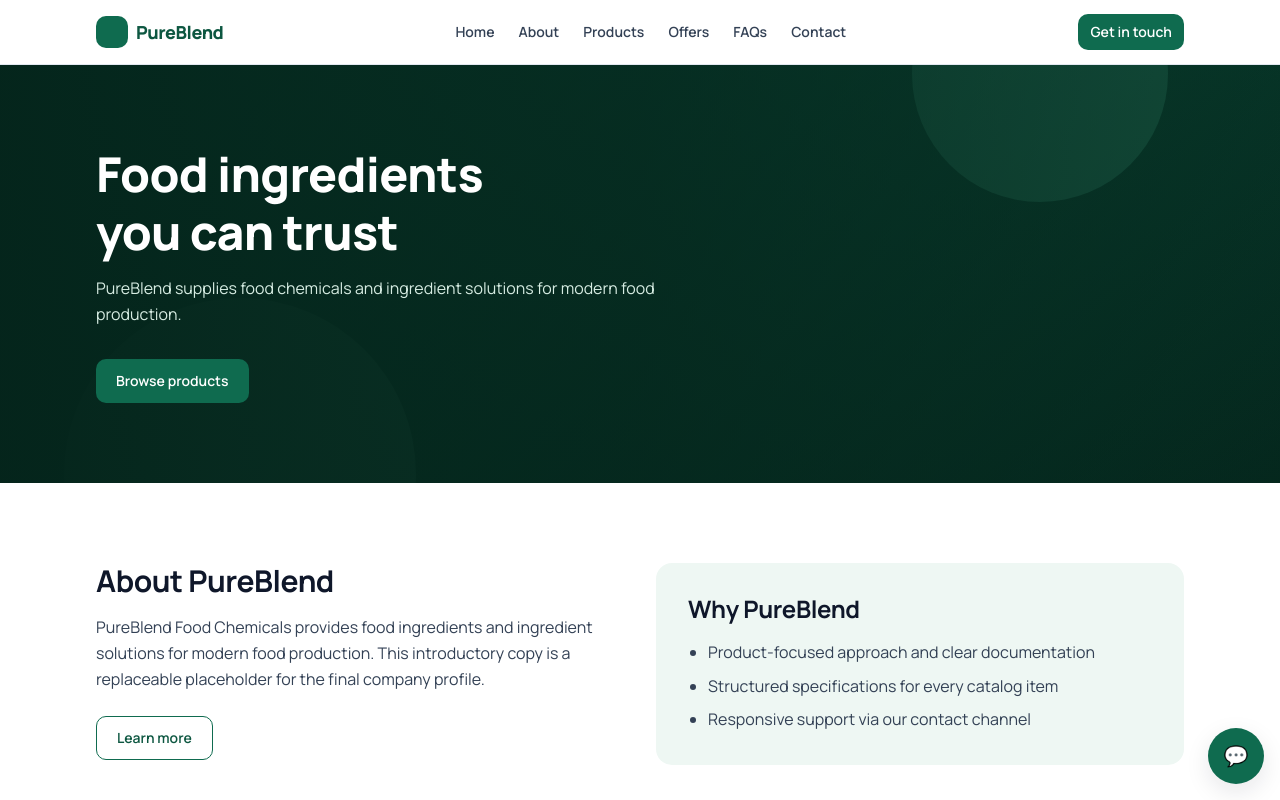
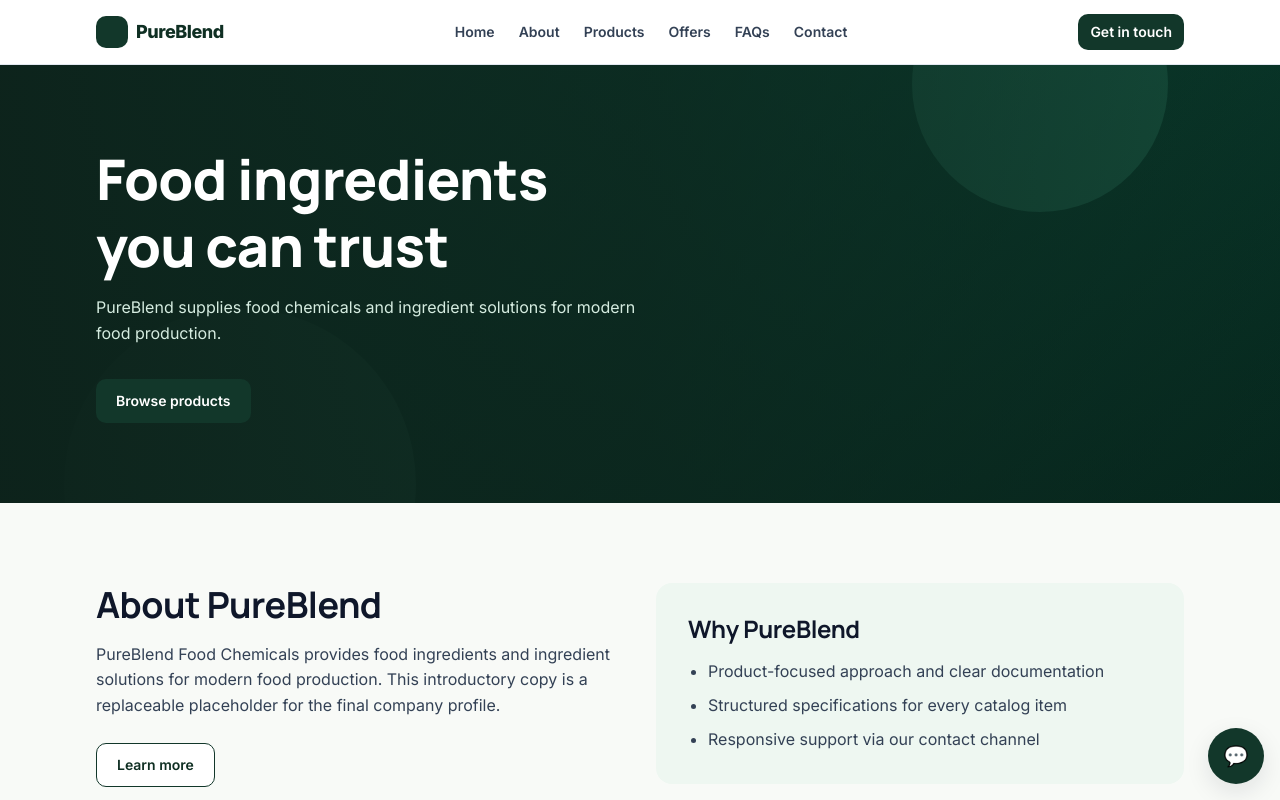
Before and after one commit to rkazim248-spec/PureBlend-Food-Chemicals, a Next.js app: page / in a window 1280 px wide. Shown: the top 800 px of the page. Built offline with nearby package versions, Linux system fonts and the light colour scheme.

Commit message:
Design system alignment: specified PureBlend palette, Inter+Manrope, dark forest footer, UI/UX doc

```diff
--- a/src/app/globals.css
+++ b/src/app/globals.css
@@ -6,30 +6,33 @@
 /* ------------------------------------------------------------------ */
 
 @theme {
-  /* Brand palette (team proposal — see docs/03-frontend/design-system.md) */
-  --color-brand-50: #eef7f3;
-  --color-brand-100: #d6ece2;
-  --color-brand-200: #aed8c6;
-  --color-brand-300: #7bbda3;
-  --color-brand-400: #4f9d7f;
-  --color-brand-500: #2f8264;
-  --color-brand-600: #0f6b4f;
-  --color-brand-700: #0d5741;
-  --color-brand-800: #0c4534;
-  --color-brand-900: #0a382b;
-  --color-brand-950: #04231a;
+  /* Brand palette — PureBlend specified system */
+  --color-brand-50: #eef7f1;
+  --color-brand-100: #d5ece0;
+  --color-brand-200: #aed8c2;
+  --color-brand-300: #7abfa0;
+  --color-brand-400: #3f9a72;
+  --color-brand-500: #1f7a5a;   /* Premium Emerald */
+  --color-brand-600: #12372a;   /* Deep Forest Green */
+  --color-brand-700: #0f2f23;
+  --color-brand-800: #0d281e;
+  --color-brand-900: #0d211a;   /* Dark Section */
+  --color-brand-950: #0d211a;
 
-  /* Accent (warm amber for CTAs / highlights) */
-  --color-accent-50: #fdf6ea;
-  --color-accent-100: #fae9c8;
-  --color-accent-200: #f4d18d;
-  --color-accent-300: #edb75a;
-  --color-accent-400: #e8a33d;
-  --color-accent-500: #d4881f;
-  --color-accent-600: #b56c15;
-  --color-accent-700: #924f15;
-  --color-accent-800: #774017;
-  --color-accent-900: #633616;
+  /* Accent — Warm Gold, used sparingly */
+  --color-accent-50: #fbf6e4;
+  --color-accent-100: #f5ebc4;
+  --color-accent-200: #ecdaa0;
+  --color-accent-300: #e0c76e;
+  --color-accent-400: #c9a227;  /* Warm Gold */
+  --color-accent-500: #a8861d;
+  --color-accent-600: #8a6c17;
+  --color-accent-700: #6c5413;
+  --color-accent-800: #4f3e10;
+  --color-accent-900: #342a0b;
+
+  /* Soft Sage surface tint */
+  --color-sage: #dcefe7;
 
   /* Neutrals (slate-tinted) */
   --color-neutral-50: #f8fafc;
@@ -50,16 +53,16 @@
   --color-danger-600: #b91c1c;
   --color-info-600: #0369a1;
 
-  /* Surfaces / text */
-  --color-background: #ffffff;
+  /* Surfaces / text (specified system) */
+  --color-background: #f8faf7;
   --color-surface: #ffffff;
-  --color-surface-muted: #f8fafc;
-  --color-border: #e2e8f0;
-  --color-foreground: #0f172a;
-  --color-foreground-muted: #475569;
+  --color-surface-muted: #eef4f0;
+  --color-border: #dde7e0;
+  --color-foreground: #17211d;
+  --color-foreground-muted: #52615a;
 
   /* Typography */
-  --font-sans: var(--font-manrope), ui-sans-serif, system-ui, sans-serif;
+  --font-sans: var(--font-inter), ui-sans-serif, system-ui, sans-serif;
   --font-display: var(--font-manrope), ui-sans-serif, system-ui, sans-serif;
 
   /* Radius */
--- a/src/app/layout.tsx
+++ b/src/app/layout.tsx
@@ -1,12 +1,9 @@
 import type { Metadata } from "next";
-import { Manrope } from "next/font/google";
+import { Inter, Manrope } from "next/font/google";
 import "./globals.css";
 
-const manrope = Manrope({
-  subsets: ["latin"],
-  variable: "--font-manrope",
-  display: "swap",
-});
+const inter = Inter({ subsets: ["latin"], variable: "--font-inter", display: "swap" });
+const manrope = Manrope({ subsets: ["latin"], variable: "--font-manrope", display: "swap" });
 
 export const metadata: Metadata = {
   metadataBase: new URL(process.env.NEXT_PUBLIC_SITE_URL ?? "http://localhost:3000"),
@@ -19,7 +16,7 @@ export const metadata: Metadata = {
 
 export default function RootLayout({ children }: { children: React.ReactNode }) {
   return (
-    <html lang="en" className={manrope.variable}>
+    <html lang="en" className={`${inter.variable} ${manrope.variable}`}>
       <body className="font-sans">{children}</body>
     </html>
   );
--- a/src/components/layout/Footer.tsx
+++ b/src/components/layout/Footer.tsx
@@ -4,11 +4,11 @@ import { config } from "@/lib/config";
 
 export function Footer() {
   return (
-    <footer className="mt-auto border-t border-neutral-200 bg-neutral-950 text-neutral-300">
+    <footer className="mt-auto border-t border-brand-800 bg-brand-950 text-brand-100">
       <Container className="grid gap-8 py-12 sm:grid-cols-2 lg:grid-cols-4">
         <div>
           <p className="font-extrabold text-white">PureBlend</p>
-          <p className="mt-2 text-sm text-neutral-400">Food chemicals and food-ingredient solutions.</p>
+          <p className="mt-2 text-sm text-brand-300">Food chemicals and food-ingredient solutions.</p>
         </div>
         <nav aria-label="Footer">
           <h2 className="text-sm font-bold uppercase tracking-wide text-white">Company</h2>
@@ -43,9 +43,9 @@ export function Footer() {
           </nav>
         )}
       </Container>
-      <div className="border-t border-neutral-800 py-4">
+      <div className="border-t border-brand-800 py-4">
         <Container>
-          <p className="text-xs text-neutral-500">© {new Date().getFullYear()} PureBlend Food Chemicals. All rights reserved.</p>
+          <p className="text-xs text-brand-400">© {new Date().getFullYear()} PureBlend Food Chemicals. All rights reserved.</p>
         </Container>
       </div>
     </footer>
--- a/src/components/ui/Heading.tsx
+++ b/src/components/ui/Heading.tsx
@@ -2,10 +2,10 @@ import { cn } from "@/lib/utils";
 import type { HTMLAttributes } from "react";
 
 const levelClasses = {
-  1: "text-3xl sm:text-4xl lg:text-5xl font-extrabold tracking-tight",
-  2: "text-2xl sm:text-3xl font-bold tracking-tight",
-  3: "text-xl sm:text-2xl font-bold",
-  4: "text-lg font-bold",
+  1: "text-4xl sm:text-5xl lg:text-[3.5rem] font-extrabold tracking-tight font-display",
+  2: "text-2xl sm:text-4xl font-bold tracking-tight font-display",
+  3: "text-xl sm:text-2xl font-bold font-display",
+  4: "text-lg font-bold font-display",
 } as const;
 
 interface HeadingProps extends HTMLAttributes<HTMLHeadingElement> {
```
Also changed, not shown: 1 other file (tests, documents, lock files or other folders).
